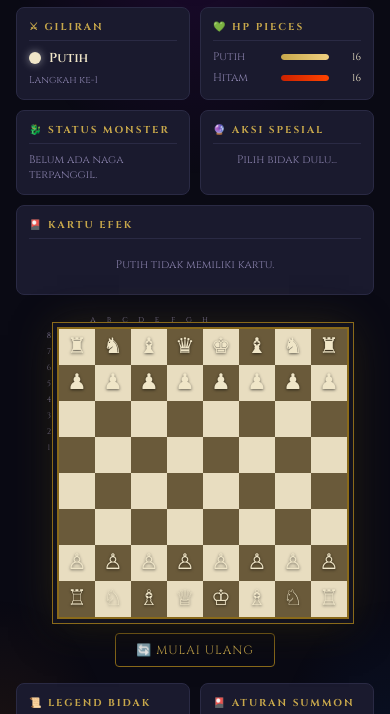
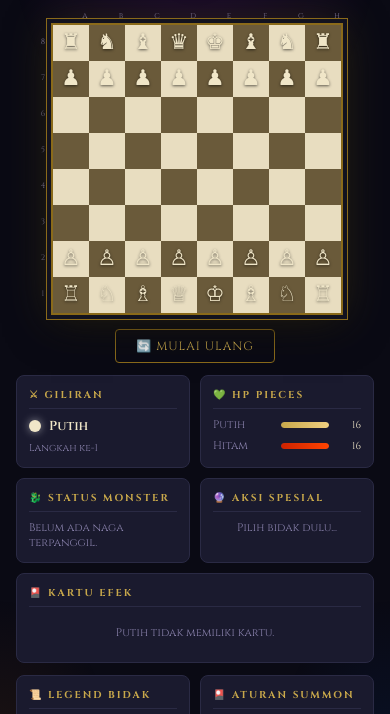
Before and after one commit to Hoomanyss/ChessFantasy, a plain HTML site: page chess-yugioh.html in a window 390 px wide. Shown: the part 77-791 px from the top of the page. Drawn offline with Linux system fonts and the light colour scheme.

Commit message:
style: Adjust UI for mobile responsiveness and coordinates alignment

```diff
--- a/chess-yugioh.html
+++ b/chess-yugioh.html
@@ -69,7 +69,7 @@
     </div>
     <div class="board-wrapper">
       <!-- Top coords (letters) -->
-      <div style="display:flex;padding-left:28px;">
+      <div class="top-coords">
         <div class="coord-label"></div>
         <div class="coord-label">a</div>
         <div class="coord-label">b</div>
@@ -82,7 +82,7 @@
       </div>
       <div style="display:flex;">
         <!-- Side coords (numbers) -->
-        <div style="display:flex;flex-direction:column;">
+        <div class="side-coords">
           <div class="coord-label">8</div>
           <div class="coord-label">7</div>
           <div class="coord-label">6</div>
--- a/style.css
+++ b/style.css
@@ -160,8 +160,31 @@ header p {
   gap: 0;
 }
 
+.top-coords {
+  display: flex;
+  padding-left: 28px;
+}
+
+.top-coords .coord-label {
+  width: 64px;
+  height: 28px;
+}
+
+.top-coords .coord-label:first-child {
+  width: 28px;
+}
+
+.side-coords {
+  display: flex;
+  flex-direction: column;
+}
+
+.side-coords .coord-label {
+  height: 64px;
+  width: 28px;
+}
+
 .coord-label {
-  width: 28px; height: 28px;
   display: flex; align-items: center; justify-content: center;
   font-size: 11px;
   color: var(--text-muted);
@@ -530,14 +553,58 @@ header p {
 }
 
 @media (max-width: 780px) {
+  .main-layout {
+    flex-direction: column;
+    align-items: center;
+    gap: 12px;
+  }
+  .board-container {
+    order: 1;
+    width: 100%;
+    display: flex;
+    flex-direction: column;
+    align-items: center;
+  }
+  #leftPanel {
+    order: 2;
+    width: 100% !important;
+    display: flex;
+    flex-direction: row;
+    flex-wrap: wrap;
+    gap: 10px;
+  }
+  #rightPanel {
+    order: 3;
+    width: 100% !important;
+    display: flex;
+    flex-direction: row;
+    flex-wrap: wrap;
+    gap: 10px;
+  }
+  .side-panel {
+    width: 100% !important;
+    display: flex;
+    flex-direction: row;
+    flex-wrap: wrap;
+    gap: 10px;
+  }
+  .panel-card {
+    flex: 1 1 180px;
+  }
+
   .board { grid-template-columns: repeat(8, 44px); grid-template-rows: repeat(8, 44px); }
   .cell { width: 44px; height: 44px; }
   .piece { font-size: 26px; }
   .piece.size2x2 { font-size: 38px; width: 88px; height: 88px; }
   .dragon-piece { width: 88px; height: 88px; }
   .dragon-piece .dragon-emoji { font-size: 40px; }
-  .coord-label { width: 20px; height: 20px; font-size: 9px; }
-  .side-panel { width: 160px; }
+  .coord-label { font-size: 9px; }
+
+  /* Coords alignment for 44px cells */
+  .top-coords { padding-left: 20px; }
+  .top-coords .coord-label { width: 44px; height: 20px; }
+  .top-coords .coord-label:first-child { width: 20px; }
+  .side-coords .coord-label { height: 44px; width: 20px; }
 }
 
 @media (max-width: 560px) {
@@ -547,9 +614,14 @@ header p {
   .piece.size2x2 { font-size: 30px; width: 72px; height: 72px; }
   .dragon-piece { width: 72px; height: 72px; }
   .dragon-piece .dragon-emoji { font-size: 32px; }
-  .coord-label { width: 16px; height: 16px; font-size: 8px; }
-  .side-panel { width: 100%; flex-direction: row; flex-wrap: wrap; }
-  .panel-card { flex: 1; min-width: 140px; }
+  .coord-label { font-size: 8px; }
+  .panel-card { flex: 1 1 140px; }
+
+  /* Coords alignment for 36px cells */
+  .top-coords { padding-left: 16px; }
+  .top-coords .coord-label { width: 36px; height: 16px; }
+  .top-coords .coord-label:first-child { width: 16px; }
+  .side-coords .coord-label { height: 36px; width: 16px; }
 }
 
 /* Welcome Screen Overlay */
```
Also changed, not shown: index.html (+2 -2 lines).
